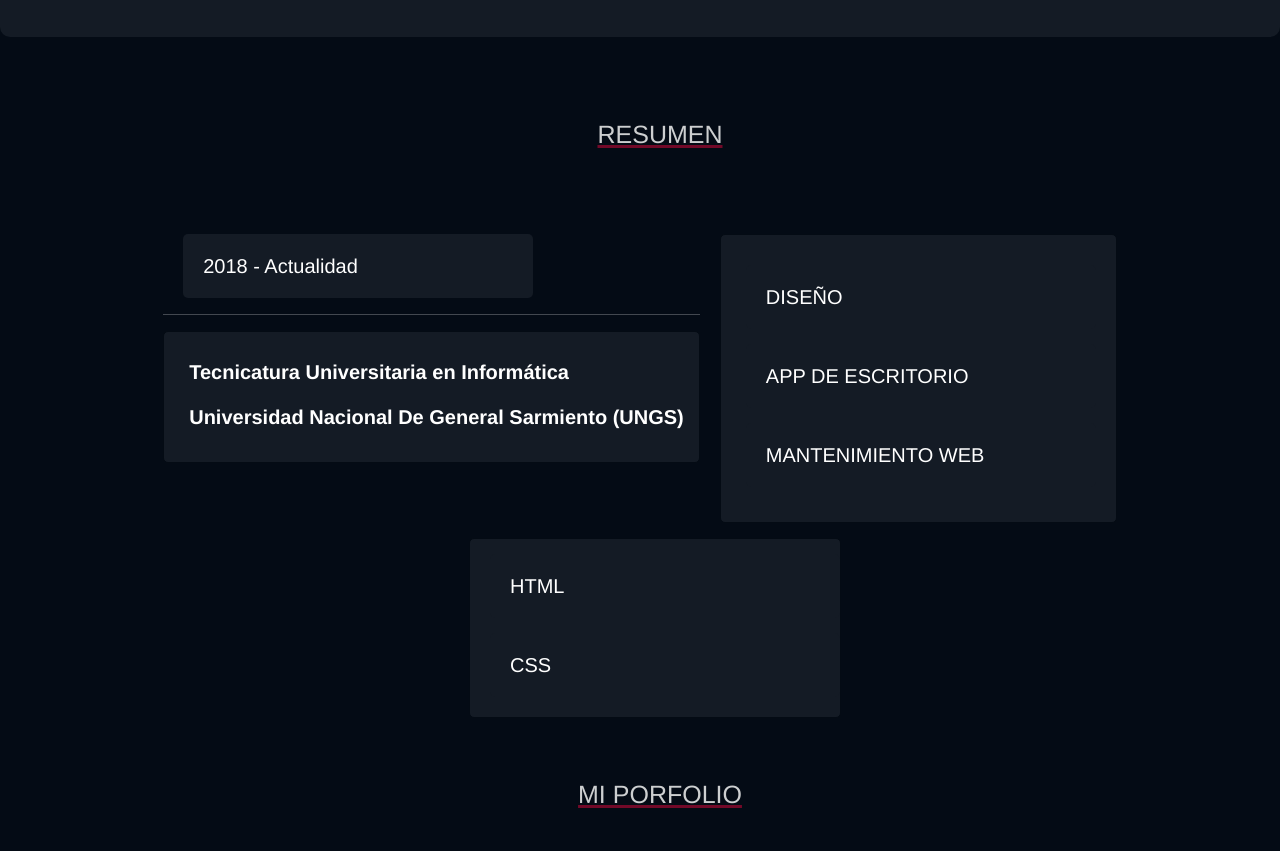
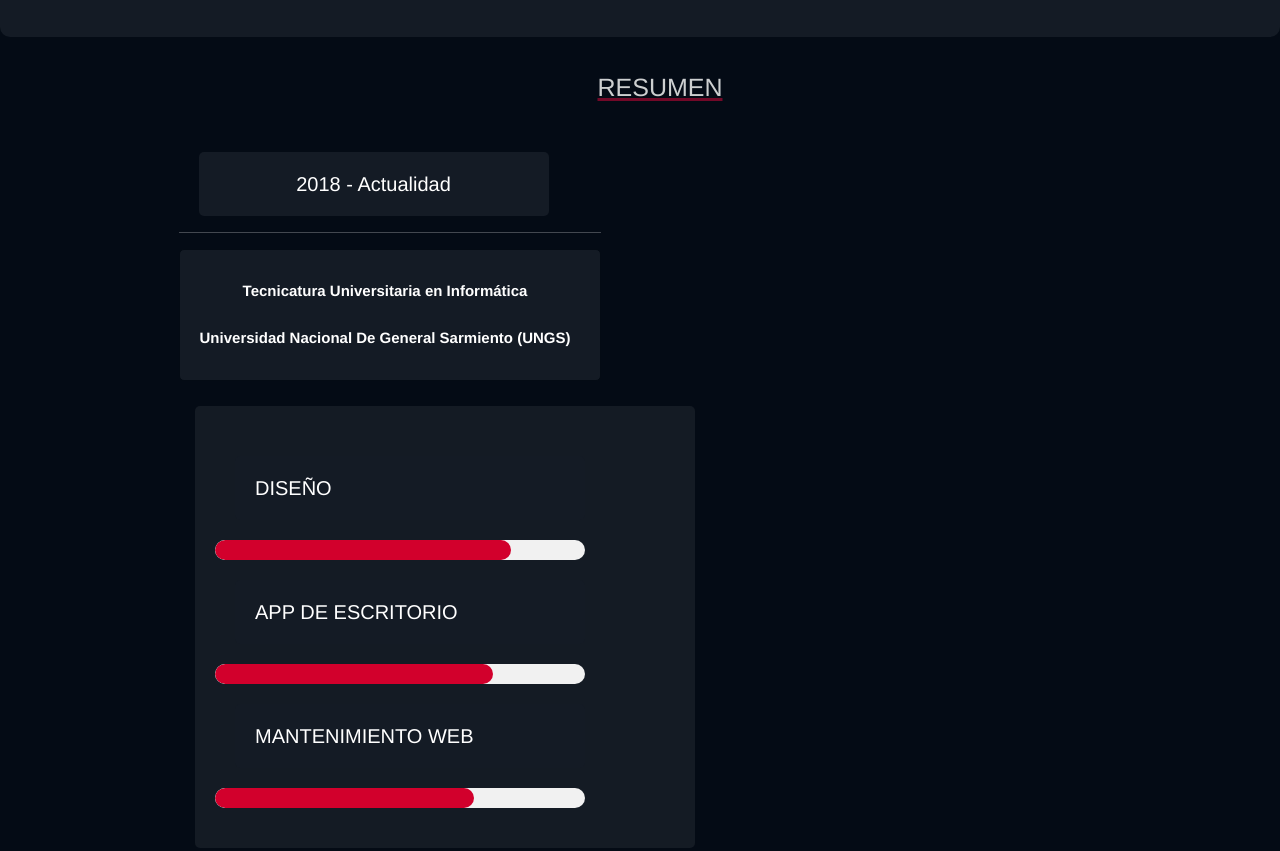
Before and after one commit to ChrisChamizo/TpfinalDesarrolloweb, a plain HTML site: page index.html in a window 1280 px wide. Shown: the part 1790-2641 px from the top of the page. Drawn offline with nearby package versions, Linux system fonts and the light colour scheme; a web font is replaced by a local one.

Commit message:
Se acomodaron las barras de progreso

```diff
--- a/css/estilo.css
+++ b/css/estilo.css
@@ -355,17 +355,13 @@ body{
     text-decoration-thickness: 3px;
 
 }
-.titulo-resumen{
-    text-align: center;
-    padding: 30px;
-}
+
 
 .resumen{ /*Clase padre*/
     display: flex;
-    justify-content: center;
-    align-items: flex-start;
-    flex-wrap: wrap;
-    margin-top: 20px;
+    flex-direction: column;
+    align-items: center;
+    padding: 15px;
 
 }
 
@@ -381,68 +377,110 @@ body{
     border-radius: 5px;
     background-color: rgb(20,27,37);
 }
-
+.añocursada{
+    text-align: center;
+    margin-left: -500px;
+}
 .añocursada h2{
     color:white;
-    font-size: 10px;
-    margin-bottom: 15px;
+    font-size: 20px;
+    margin-bottom: 5px;
     margin-left: 20px;
-    width: 80px;
+    width: 50px;
     position: relative; /*establece la posicion relativa para
     poder posicionar los elementos*/
 }
 
-.estudios .carrera{
+.estudios-carrera{
     background-color: rgb(20,27,37);
     padding: 15px;
     border: 1px solid rgb(4,11,20);
     border-radius: 5px;
     padding-left: 5px;
-    font-size: 10px;
+    font-size: 15px;
     margin-bottom: 25px;
+
 }
 
-.carrera p{
+.estudios-carrera p{
     font-weight: bold;
     color:white;
-    font-size:20px ;
-    margin-bottom: 15px;
-    margin-left: 20px;
+    font-size:15px;
+    margin:5px ;
+    padding: 10px;
+
+}
+.contenedor-principal { /*Clase padre*/
+    display: flex;
+    flex-direction: column;
+    align-items: start;
+    margin-left: -390px;
+    width: 40%;
+    padding: 20px;
+    background-color: rgb(20,27,36);
+    color: white;
+    border-radius: 5px;
+}
+
+.habilidades-container{
+    display: flex;
+    flex-direction: column;
+    align-items: center;
+    margin-top: 20px; /*Espacio entre el texto y las habilidades*/
+}
+
+.habilidades-container section{
+    width: 100%; /*Ajusto el ancho de las habilidades*/
+}
+
+.skills {
+    width: 80%;
+    margin: 0 auto;
+}
+
+.habilidades {
     margin-top: 10px;
 
 }
 
-.skills{ /*Clase padre*/
+.barra-habilidad {
+    margin: 20px 0;
+}
+
+.barra {
+    width: 100%;
+    background-color: #f1f1f1;
+    border-radius: 20px;
+    overflow: hidden;
+}
+
+.progreso {
+    height: 20px;
+    background-color:rgb(210,0,44);
+    border-radius: 20px;
+    text-align: right;
+    padding-right: 10px;
+    color: white;
+    line-height: 20px; /* Aligns text in the center vertically */
+}
+
+
+.tecnologias { /*Clase padre*/
+    display: flex;
+    flex-direction: column;
+    align-items: center;
     background-color: rgb(20,27,37);
     color:white;
-    padding: 20px;
-    border: 1px solid rgb(4,11,20);
     border-radius: 5px;
-    padding-left: 5px;
-    font-size: 20px;
-    margin-bottom: 15px;
-    margin-left: 20px;
-    margin-top: 10px;
+    font-size: 10px;
+    margin-top: 20px;
+    text-align: left;
+    width: 40%;
+    margin-left: -400px;
 
 }
 
 
-.tecnologias { /*Clase padre*/
-    background-color: rgb(20,27,37);
-    color:white;
-    padding: 5px 0px;
-    border: 1px solid rgb(4,11,20);
-    border-radius: 5px;
-    font-size: 10px;
-    margin-bottom: 30px;
-    margin-left: 30px;
-}
-
-.Contenedor-general-porfolio{ /*Clase padre*/
-    display: flex;
-    flex-direction: row;
-    text-align: center;
-}
 .titulo-porfolio h1{
     color:rgb(205,207,208);
     font-size: 25px;
@@ -455,6 +493,11 @@ body{
     text-decoration-color: rgb(114,9,40);
     text-decoration-thickness: 3px;
 
+}
+.Contenedor-general-porfolio{ /*Clase padre*/
+    display: flex;
+    flex-direction: row;
+    text-align: center;
 }
 
 .screenshot-porfolio{
--- a/index.html
+++ b/index.html
@@ -161,14 +161,10 @@
                 <h2>2018 - Actualidad</h2>
                 <hr>
             </div>
-
-
-
-            <div class="estudios">
-                <div class="carrera">
+            <div class="estudios-carrera">
                     <p><b>Tecnicatura Universitaria en Informática</b></p>
                     <p>Universidad Nacional De General Sarmiento (UNGS)</p>
-                </div>
+
             </div>
         </section>
 
```
